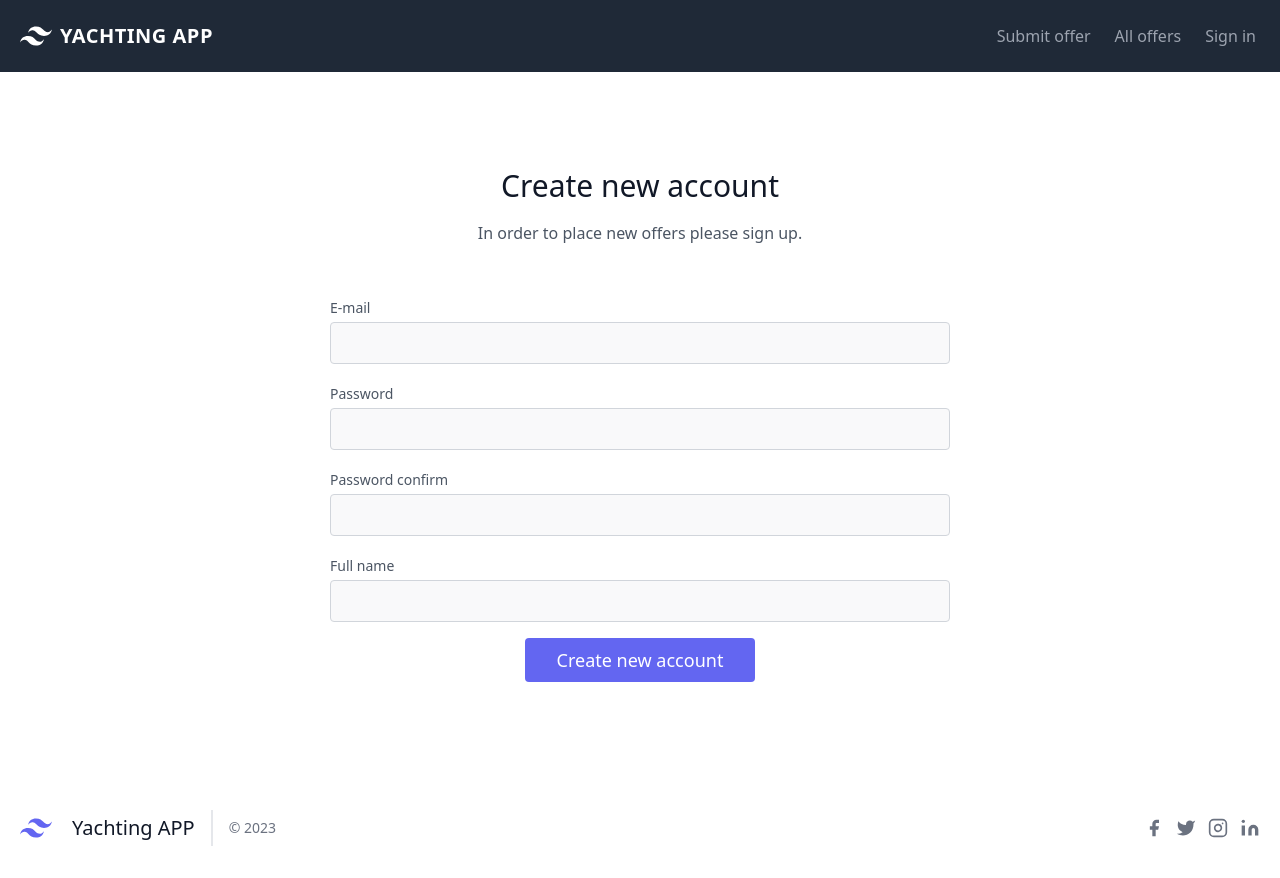
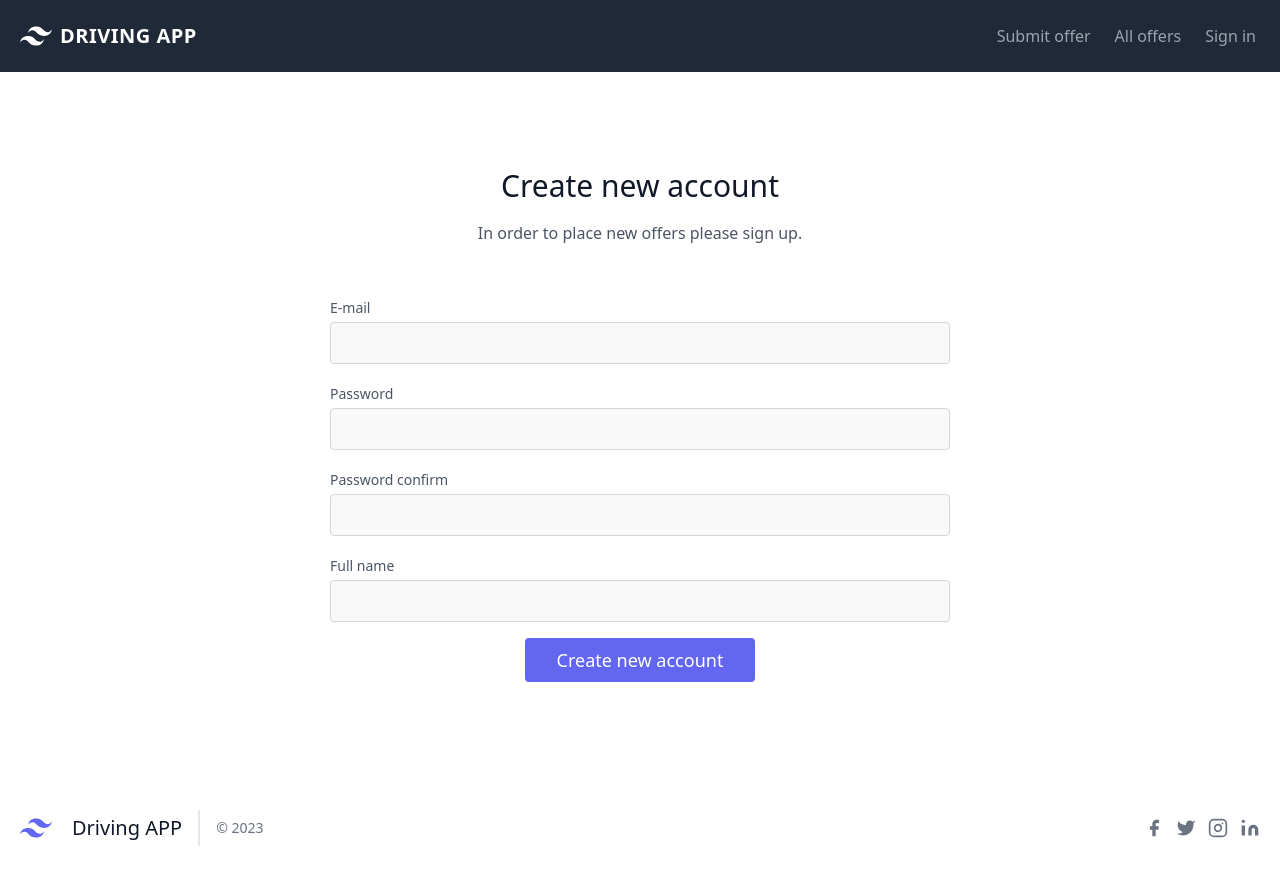
Before and after one commit to Dannynafide/Driving-APP__nextJS, a Next.js app: page /user/register in a window 1280 px wide. Built offline with nearby package versions, Linux system fonts and the light colour scheme; no server answers.

Commit message:
Changing the text on the page.

```diff
--- a/components/BaseLayout/index.js
+++ b/components/BaseLayout/index.js
@@ -20,7 +20,7 @@ const TopNavigation = () => {
           className="fill-current text-white h-8 w-8 mr-2">
           <path d="M12.001 4.8c-3.2 0-5.2 1.6-6 4.8 1.2-1.6 2.6-2.2 4.2-1.8.913.228 1.565.89 2.288 1.624C13.666 10.618 15.027 12 18.001 12c3.2 0 5.2-1.6 6-4.8-1.2 1.6-2.6 2.2-4.2 1.8-.913-.228-1.565-.89-2.288-1.624C16.337 6.182 14.976 4.8 12.001 4.8zm-6 7.2c-3.2 0-5.2 1.6-6 4.8 1.2-1.6 2.6-2.2 4.2-1.8.913.228 1.565.89 2.288 1.624 1.177 1.194 2.538 2.576 5.512 2.576 3.2 0 5.2-1.6 6-4.8-1.2 1.6-2.6 2.2-4.2 1.8-.913-.228-1.565-.89-2.288-1.624C10.337 13.382 8.976 12 6.001 12z" />
         </svg>
-        <span className="text-xl text-white font-bold uppercase tracking-wide">YACHTING APP</span>
+        <span className="text-xl text-white font-bold uppercase tracking-wide">DRIVING APP</span>
       </Link>
       <button
         onClick={toggleMenu}
@@ -90,7 +90,7 @@ const Footer = () => (
           className="fill-current text-indigo-500 h-8 w-8 mr-2">
           <path d="M12.001 4.8c-3.2 0-5.2 1.6-6 4.8 1.2-1.6 2.6-2.2 4.2-1.8.913.228 1.565.89 2.288 1.624C13.666 10.618 15.027 12 18.001 12c3.2 0 5.2-1.6 6-4.8-1.2 1.6-2.6 2.2-4.2 1.8-.913-.228-1.565-.89-2.288-1.624C16.337 6.182 14.976 4.8 12.001 4.8zm-6 7.2c-3.2 0-5.2 1.6-6 4.8 1.2-1.6 2.6-2.2 4.2-1.8.913.228 1.565.89 2.288 1.624 1.177 1.194 2.538 2.576 5.512 2.576 3.2 0 5.2-1.6 6-4.8-1.2 1.6-2.6 2.2-4.2 1.8-.913-.228-1.565-.89-2.288-1.624C10.337 13.382 8.976 12 6.001 12z" />
         </svg>
-        <span className="ml-3 text-xl">Yachting APP</span>
+        <span className="ml-3 text-xl">Driving APP</span>
       </a>
       <p className="text-sm text-gray-500 sm:ml-4 sm:pl-4 sm:border-l-2 sm:border-gray-200 sm:py-2 sm:mt-0 mt-4">
         © {new Date().getFullYear()}
--- a/pages/index.js
+++ b/pages/index.js
@@ -26,13 +26,13 @@ export default function Home({ offers }) {
           <div className="flex flex-wrap w-full mb-20">
             <div className="lg:w-1/2 w-full mb-6 lg:mb-0">
               <h1 className="sm:text-3xl text-2xl font-medium title-font mb-2 text-gray-900">
-                Best Private Yacht Rentals
+                Latest private car and motorbike rentals
               </h1>
               <div className="h-1 w-20 bg-indigo-500 rounded"></div>
             </div>
             <p className="lg:w-1/2 w-full leading-relaxed text-gray-500">
-              Pick your favorite provider and search for all types of boat rentals near you,
-              including sailing boats, motorboats, and luxury yachts.
+              Choose your favorite supplier and search for all types of car and motorbike rentals
+              near you, including ATVs, scooters and luxury vehicles.
             </p>
           </div>
           <div className="flex flex-wrap -m-4">
--- a/pages/offers/new.js
+++ b/pages/offers/new.js
@@ -86,7 +86,7 @@ export default function OfferNew() {
               Submit new offer
             </h1>
             <p className="lg:w-2/3 mx-auto leading-relaxed text-base">
-              Whatever cardigan tote bag tumblr hexagon brooklyn asymmetrical gentrify.
+              The more details, the better!
             </p>
           </div>
           <div className="lg:w-1/2 md:w-2/3 mx-auto">
```
Also changed, not shown: 2 other files (tests, documents, lock files or other folders).
